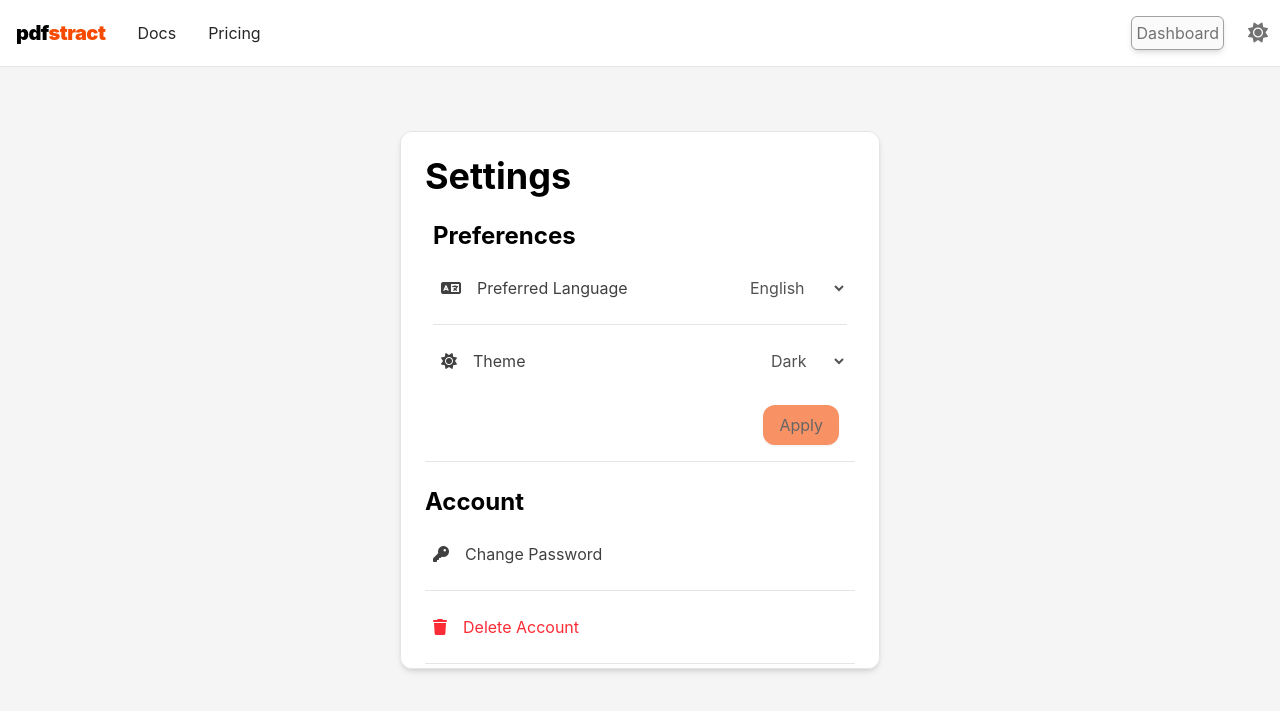
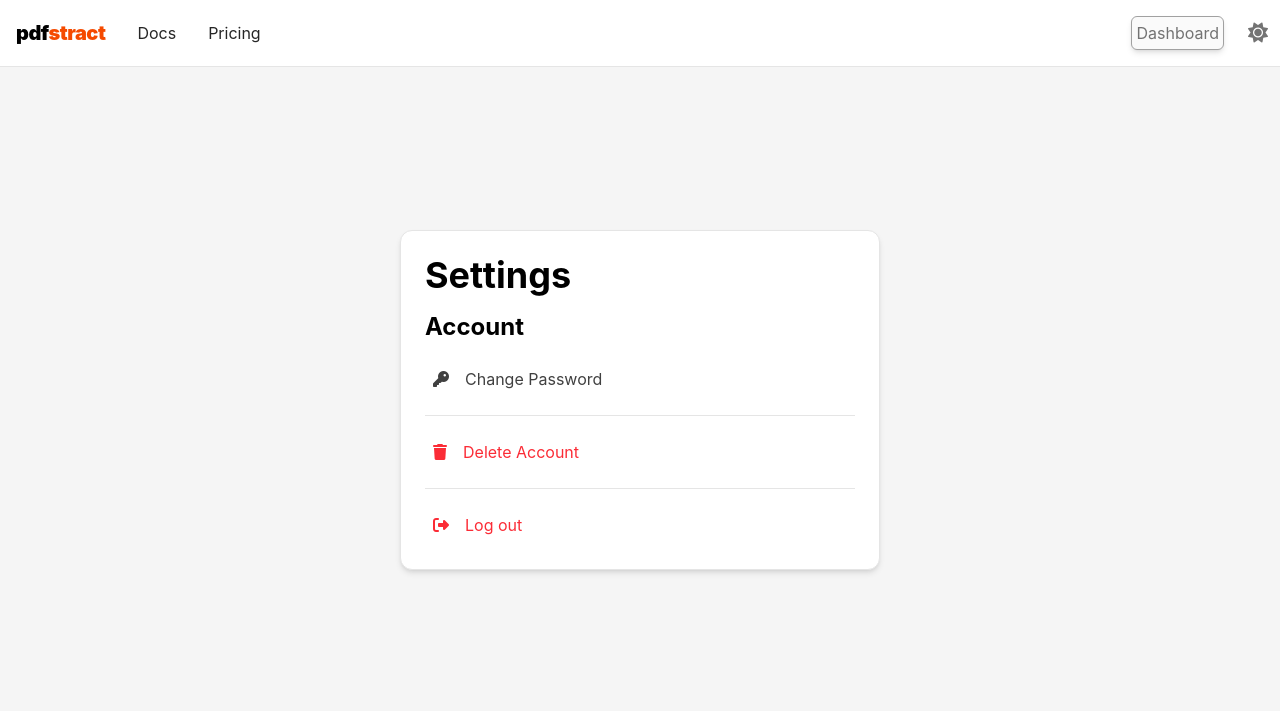
Before and after one commit to fareskebeh/pdfstract, a Flask app: page /settings in a window 1280 px wide. Shown: the top 711 px of the page. Run offline with Flask 3, Linux system fonts and the light colour scheme; the visitor is signed in with stand-in values (Sample User, id 1); tables that the repository leaves empty hold one stand-in row (values such as "Sample post").

Commit message:
rolled back prefs + moved plans from db to static

```diff
--- a/auth/controllers.py
+++ b/auth/controllers.py
@@ -146,9 +146,50 @@ def auth_routes_init(app):
     @app.route('/pricing')
     def pricing():
         is_authenticated = True if session.get("email") else False
-        plans = Plan.query.all() or []
+
+        plans = [
+            {
+                "name": "Free",
+                "price_cents": 0,
+                "features": [
+                    "300 pages/month",
+                    "1 language supported (English)",
+                    "10 requests/minute",
+                    "No OCR"
+                ],
+                "quota": 300,
+                "popular": False,
+                "enterprise": False
+            },
+            {
+                "name": "Starter",
+                "price_cents": 2900,
+                "features": [
+                    "25,000 pages/month",
+                    "10 languages supported",
+                    "60 requests/minute",
+                    "Basic OCR"
+                ],
+                "quota": 25000,
+                "popular": True,
+                "enterprise": False
+            },
+            {
+                "name": "Pro",
+                "price_cents": 9900,
+                "features": [
+                    "500,000 pages/month",
+                    "100+ languages supported",
+                    "300 requests/minute",
+                    "Advanced AI extraction"
+                ],
+                "quota": 500000,
+                "popular": False,
+                "enterprise": True
+            }
+        ]
+
         return render_template("pricing.jinja", plans=plans, is_authenticated=is_authenticated)
-
     @app.route('/forgot-password', methods=['GET', 'POST'])
     def forgot_pw():
         is_authenticated = True if session.get("email") else False
@@ -220,29 +261,4 @@ def auth_routes_init(app):
 
         return render_template('settings.jinja',
             is_authenticated=True,
-            preferred_language=str(user.preferred_language),
-            preferred_theme=str(user.preferred_theme)
         )
-
-    @app.route('/settings', methods=['POST'])
-    def settings_post():
-        email = session.get('email')
-        if not email:
-            return redirect('/')
-
-        user = User.query.filter_by(email=email).first()
-        if not user:
-            return redirect('/')
-
-        new_theme = request.form.get('theme_pref')
-        new_lang = request.form.get('lang_pref')
-
-        if new_theme and new_theme != user.preferred_theme:
-            user.preferred_theme = new_theme
-
-        if new_lang and new_lang != user.preferred_language:
-            user.preferred_language = new_lang
-
-        db.session.commit()
-
-        return redirect('/settings')
--- a/auth/models.py
+++ b/auth/models.py
@@ -13,8 +13,6 @@ class User(db.Model):
     password_hash = db.Column(db.String(255))
     plan_id = db.Column(db.Integer, db.ForeignKey('plans.id'), nullable=False, default=1)
     master_quota = db.Column(db.Integer, default=0)
-    preferred_language= db.Column(db.String, nullable=False, default='en')
-    preferred_theme = db.Column(db.String, nullable=False, default='dark')
     @hybrid_property
     def key_count(self):
         return db.session.query(db.func.count(ApiKey.id)).filter(ApiKey.user_id == self.id).scalar()
--- a/auth/templates/pricing.jinja
+++ b/auth/templates/pricing.jinja
@@ -53,7 +53,6 @@ Retrieved 2026-07-06, License - CC BY-SA 4.0
 
         <div class="relative flex-1 transition **:transition-colors **:duration-150 duration-150 shadow-lg border space-y-4 p-6 rounded-xl
                         hover:shadow-2xl hover:-translate-y-1
-                        {% if is_free %}shadow-green-500/20 hover:shadow-green-500/30{% endif %}
                         {% if is_enterprise %}fire{% endif %}
                         {% if is_popular %}border-indigo-600{% endif %}"
             :class="isDark ? 'border-neutral-700 bg-neutral-800' : 'border-neutral-300 bg-white'">
--- a/auth/templates/settings.jinja
+++ b/auth/templates/settings.jinja
@@ -2,7 +2,7 @@
 
 {% block content %}
     <div class="p-4 h-dvh flex flex-col gap-4 justify-center items-center">
-        <div class="p-6 w-80 h-[70%] sm:w-120 rounded-xl overflow-y-auto shadow-md border flex flex-col gap-4 transition-colors duration-150"
+        <div class="p-6 w-80 sm:w-120 rounded-xl overflow-y-auto shadow-md border flex flex-col gap-4 transition-colors duration-150"
              :class="isDark ? 'bg-neutral-800 border-neutral-700' : 'bg-white border-neutral-200'">
 
             <p class="text-4xl font-bold transition-colors duration-150"
@@ -10,49 +10,6 @@
 
 
             <div class="flex flex-col gap-4 items-start w-full">
-
-                <form action="/settings" id="prefsForm" method="POST" class="w-full border-b p-2 mb-2 flex flex-col transition duration-150 gap-4 items-start w-full" :class="isDark ? 'border-b-neutral-700' : 'border-b-neutral-200'">
-                    <p class="font-bold text-2xl" :class="isDark ? 'text-white' : 'text-black'">Preferences</p>
-                    <div class="flex justify-between w-full items-center">
-                        <div :class="isDark ? 'text-neutral-300' : 'text-neutral-700'" class="flex p-2 gap-4 items-center">
-                            <i class="fas fa-language"></i>
-                            <p>Preferred Language</p>
-                        </div>
-
-                        <div>
-                            <select name="lang_pref" id="languageChoice" class="cursor-pointer" :class="isDark ? 'text-neutral-500' : 'text-neutral-600'">
-                                <option value="en" {% if preferred_language == 'en' %}selected{% endif %}>English</option>
-                                <option value="es" {% if preferred_language == 'es' %}selected{% endif %}>Español</option>
-                                <option value="fr" {% if preferred_language == 'fr' %}selected{% endif %}>Français</option>
-                                <option value="zh" {% if preferred_language == 'zh' %}selected{% endif %}>中文 (简体)</option>
-                                <option value="ru" {% if preferred_language == 'ru' %}selected{% endif %}>Русский</option>
-                                <option value="ar" {% if preferred_language == 'ar' %}selected{% endif %}>العربية</option>
-                            </select>
-                        </div>
-                    </div>
-
-                    <div class="h-px transition duration-150 w-full" :class='isDark ? "bg-neutral-700" : "bg-neutral-200"'></div>
-
-                    <div class="flex justify-between w-full items-center">
-                        <div :class="isDark ? 'text-neutral-300' : 'text-neutral-700'" class="flex p-2 gap-4 items-center">
-                            <i class="fas fa-sun"></i>
-                            <p>Theme</p>
-                        </div>
-
-                        <div>
-                            <select name="theme_pref" id="themeChoice" class="cursor-pointer w-20" :class="isDark ? 'text-neutral-500' : 'text-neutral-600'">
-                                <option value="dark" {% if preferred_theme == 'dark' %}selected{% endif %}>Dark</option>
-                                <option value="light" {% if preferred_theme == 'light' %}selected{% endif %}>Light</option>
-                            </select>
-                        </div>
-                    </div>
-
-                    <div class="flex items-center p-2 w-full">
-                        <button type="submit" id="submitButton" class="ml-auto disabled:opacity-60 disabled:cursor-not-allowed hover:opacity-90 active:opacity-80 transition duration-150 p-2 bg-orange-600 px-4 rounded-xl shadow-sm cursor-pointer">
-                            Apply
-                        </button>
-                    </div>
-                </form>
 
                 <p class="font-bold text-2xl" :class="isDark ? 'text-white' : 'text-black'">Account</p>
 
@@ -104,36 +61,4 @@
             </div>
         </div>
     </div>
-
-    <script>
-        console.log("{{ preferred_language }}")
-        console.log("{{ theme }}")
-
-        document.addEventListener('DOMContentLoaded', function() {
-            const form = document.getElementById('prefsForm');
-            const lang = document.getElementById('languageChoice');
-            const theme = document.getElementById('themeChoice');
-            const submitButton = document.getElementById('submitButton');
-            let isChanged=false;
-            submitButton.disabled = true;
-            function checkChanges() {
-                const langChanged = lang.value !== "{{ preferred_language }}";
-                const themeChanged = theme.value !== "{{ theme }}";
-
-                isChanged = langChanged || themeChanged;
-                submitButton.disabled = !isChanged;
-            }
-
-            lang.addEventListener('change', checkChanges);
-            theme.addEventListener('change', checkChanges);
-
-            form.addEventListener('submit', function(e) {
-
-                if (!isChanged) {
-                    e.preventDefault();
-                    return;
-                }
-            });
-        });
-    </script>
 {% endblock %}
```
Also changed, not shown: migrations/versions/9254535466c5_.py (added, +34 -0 lines).
